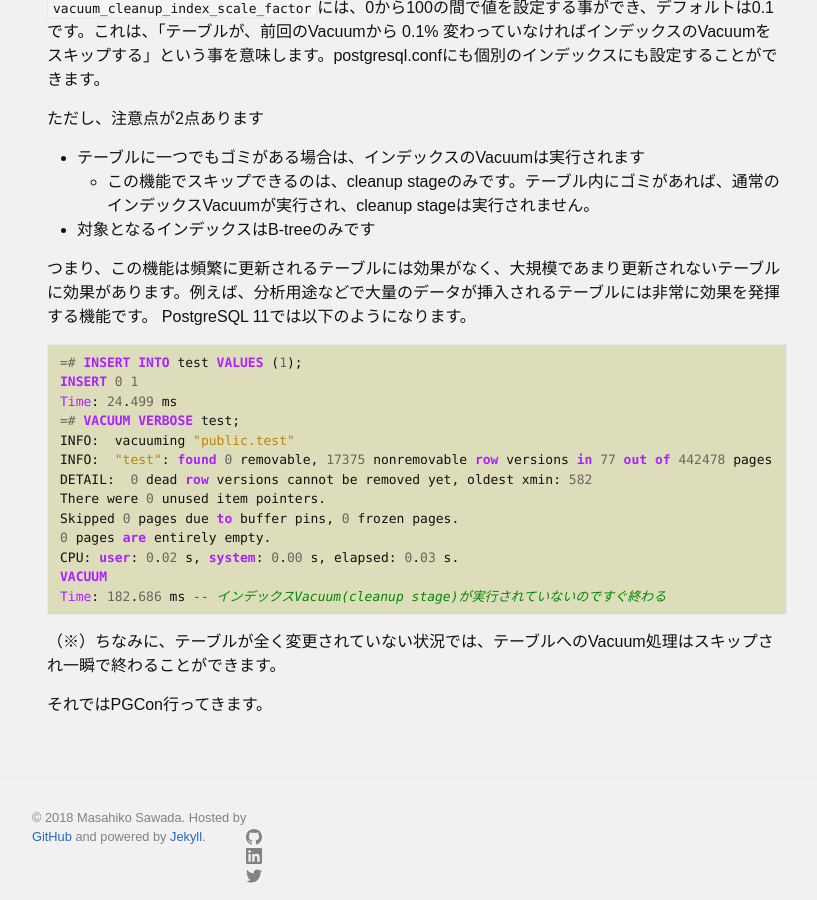
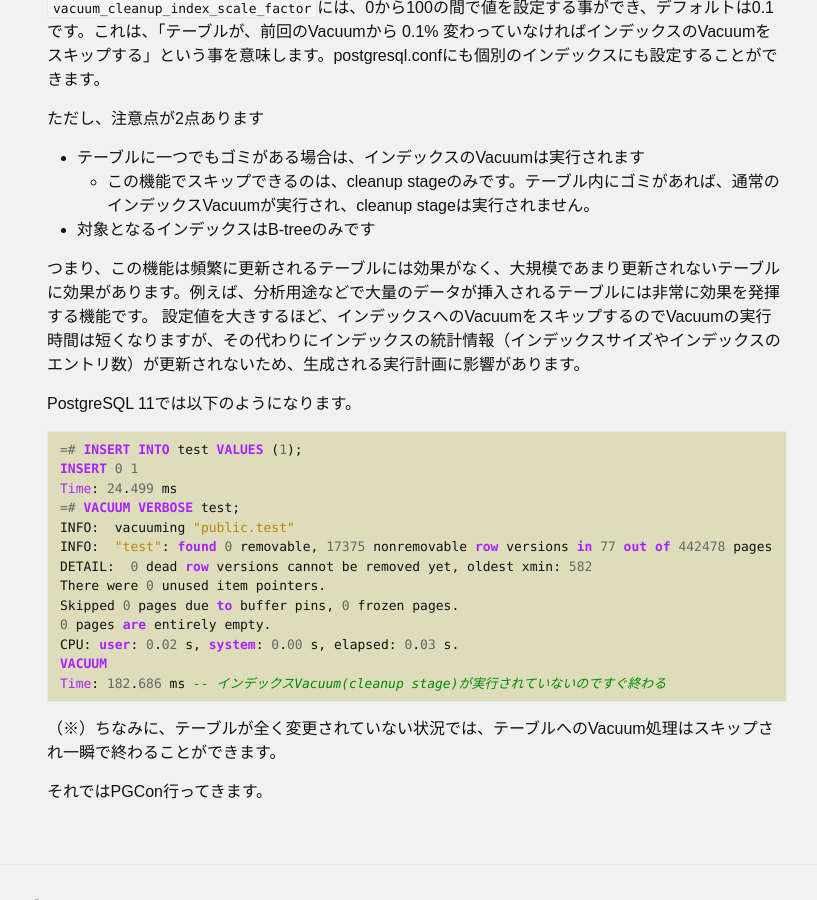
Before and after one commit to MasahikoSawada/masahikosawada.github.io, a Jekyll site: the page built from _posts/2018-05-28-Vacuum_improvements_in_PostgreSQL_11.md, in a window 1280 px wide and 900 px high, scrolled down 1598 px. Shown: the whole window, without its empty margins (223-1040 px from the left). Built offline with Jekyll 4.4.1, drawn with Linux system fonts in a browser that asks for light colours; comment, search, counter and statistics services are not loaded.

Commit message:
Update the post of vacuum improvements.

````diff
--- a/_posts/2018-05-28-Vacuum_improvements_in_PostgreSQL_11.md
+++ b/_posts/2018-05-28-Vacuum_improvements_in_PostgreSQL_11.md
@@ -62,6 +62,8 @@ Time: 6725.698 ms (00:06.726) -- 6秒の内のほとんど(5.5秒)がインデ
 * 対象となるインデックスはB-treeのみです
 
 つまり、この機能は頻繁に更新されるテーブルには効果がなく、大規模であまり更新されないテーブルに効果があります。例えば、分析用途などで大量のデータが挿入されるテーブルには非常に効果を発揮する機能です。
+設定値を大きするほど、インデックスへのVacuumをスキップするのでVacuumの実行時間は短くなりますが、その代わりにインデックスの統計情報（インデックスサイズやインデックスのエントリ数）が更新されないため、生成される実行計画に影響があります。
+
 PostgreSQL 11では以下のようになります。
 
 ```sql
````
